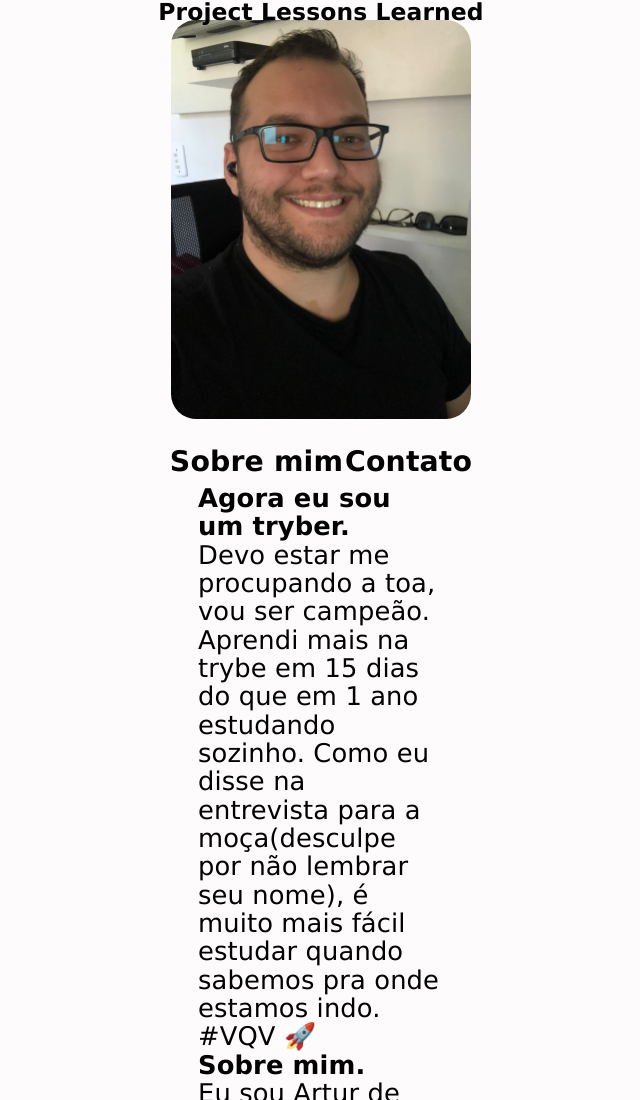
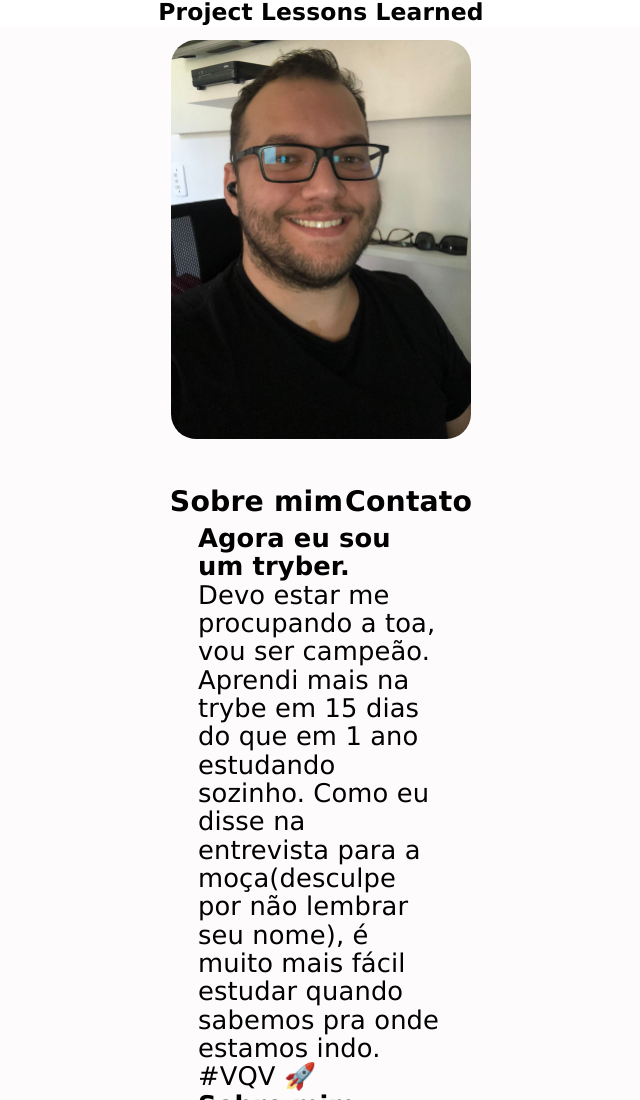
Before and after one commit to arturMucci/lessons-learned, a plain HTML site: page index.html in a window 1280 px wide. Shown: the top 1100 px of the page, without its empty margins (319-959 px from the left). Drawn offline with Linux system fonts and the light colour scheme.

Commit message:
arturMucci-lessonsLearned trybe-publisher refactor

```diff
--- a/style.css
+++ b/style.css
@@ -16,16 +16,20 @@ body {
   background-color: rgb(253, 251, 251);
 }
 
-
 #cabecalho {
+  background-color: white;
+  display: flex;
+  justify-content: center;
   position: fixed;
   top: 0;
+  width: 100%
 }
 
 .picture-container {
   height: fit-content;
   padding: 20px;
   width: fit-content;
+  margin: 20px;
 }
 
 #minha_foto {
```
